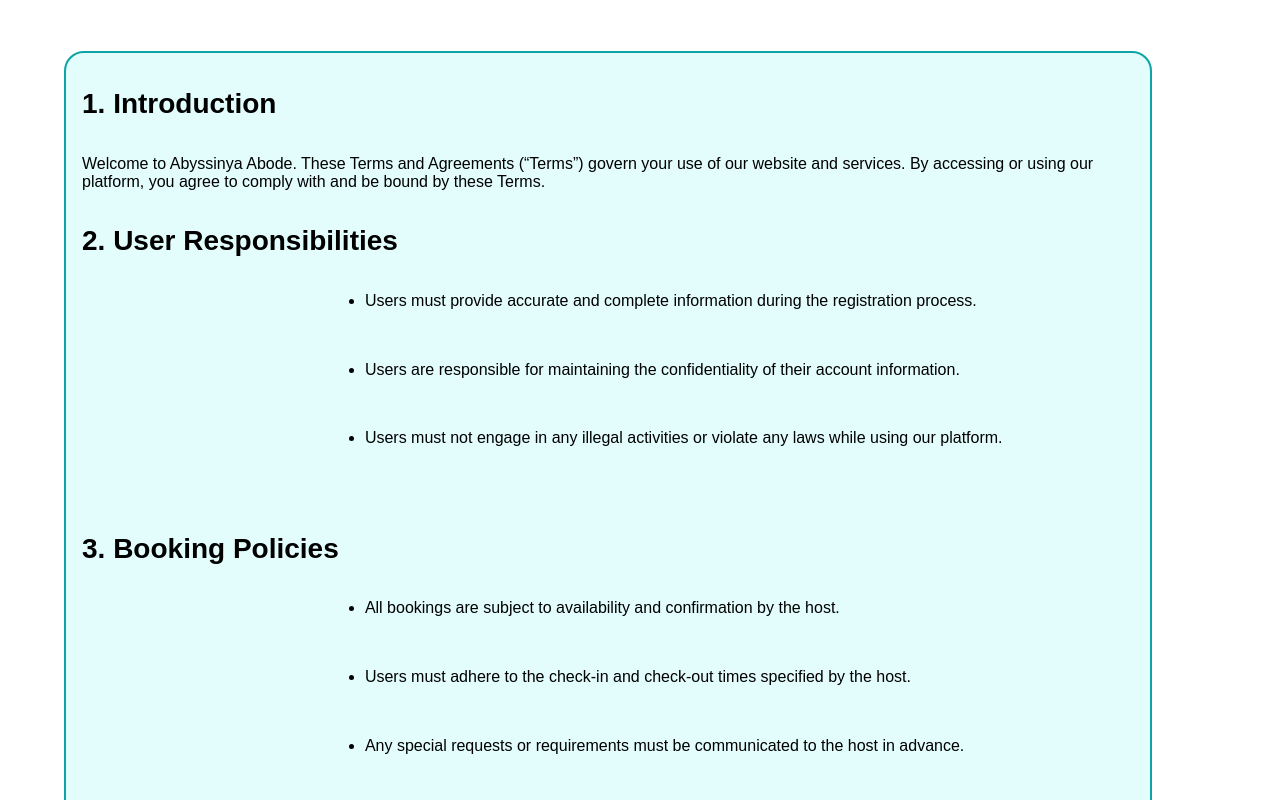
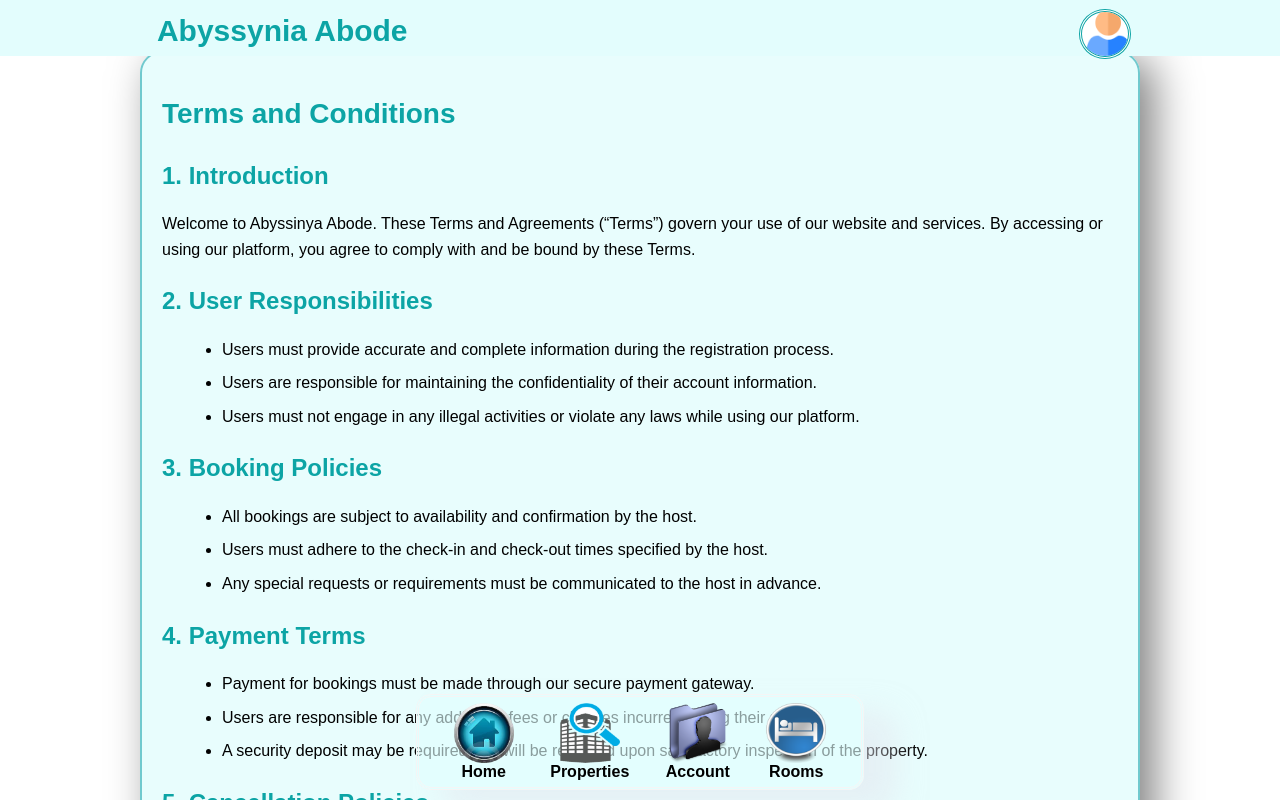
Before and after one commit to Tsedexashu08/Abysinia-Abode, a React (Create React App) app: page /termsPage in a window 1280 px wide. Built offline with nearby package versions, Linux system fonts and the light colour scheme; no server answers.

Commit message:
added styling to forgotten terms & privacy page

```diff
--- a/src/App.js
+++ b/src/App.js
@@ -31,7 +31,6 @@
                     <Route index element={<LoginPage />} />
                     <Route path='/register' element={<Register />} />
                     <Route path='/signup' element={<Signup />} />
-                    <Route path='/termsPage' element={<Terms />} />
                     {/* each route below will only work if authentication is done first(thats why we use ternanry conditional below). */}
                     {/* we show notfound page mak made if not authenticted when opening a page. */}
                     <Route element={<MainPage />}>
@@ -44,6 +43,7 @@
                         <Route path='/ReservationDetails/:name' element={isAuthenticated ? <ReservationDetails /> : <Navigate to="/404-notFound" />} />
                         <Route path='/editaccount' element={isAuthenticated ? <EditAccount /> : <Navigate to="/404-notFound" />} />
                         <Route path='/privacyPage' element={isAuthenticated ? <Privacy /> : <Navigate to="/404-notFound" />} />
+                        <Route path='/termsPage' element={<Terms />} />
                         <Route path='/myproperties' element={isAuthenticated ? <MyProperties /> : <Navigate to="/404-notFound" />} />
                         <Route path='/editproperty/:id' element={isAuthenticated ? <EditProperty /> : <Navigate to="/404-notFound" />} />
                         <Route path='/rooms' element={isAuthenticated ? <Rooms /> : <Navigate to="/404-notFound" />} />
--- a/src/pages/privacyPage.jsx
+++ b/src/pages/privacyPage.jsx
@@ -1,55 +1,50 @@
+import style from '../styles/Footer.module.css';
 
+function Privacy() {
+    return (
+        <div className={style.privacypage}>
+            <h1>Privacy Policy</h1>
+            <h2>1. Introduction</h2>
+            <p>Welcome to Abyssinya Abode. We value your privacy and are committed to protecting your personal information. This Privacy Policy outlines how we collect, use, and safeguard your data when you use our platform.</p>
 
-function Privacy(){
-    return(
-        <>
-        <h1>1. Introduction</h1>
-        <p>Welcome to Abyssynia Abode. We value your privacy and are committed to protecting your personal information. This Privacy Policy outlines how we collect, use, and safeguard your data when you use our platform.</p>
-
-        <h1>2. Information We Collect</h1>
+            <h2>2. Information We Collect</h2>
             <ul>
                 <li><b>Personal Information:</b> When you register, book a stay, or contact us, we may collect personal details such as your name, email address, phone number, and payment information.</li>
                 <li><b>Usage Data:</b> We collect information about your interactions with our website, including IP address, browser type, pages visited, and the time and date of your visit.</li>
-            <li>
-            <b>Cookies and Tracking Technologies:</b> We use cookies and similar technologies to enhance your experience on our site and gather information about your browsing activities.
-            </li>
-        </ul>
-        <h1>3. How We Use Your Information</h1>
-        <ul>
-            <li><b>To Provide Services:</b>We use your information to process bookings, manage your account, and provide customer support.</li>
-            <li><b>To Improve Our Platform:</b> We analyze usage data to improve our website’s functionality and user experience.</li>
-            <li>
-            <b>Marketing and Communications: </b> With your consent, we may send you promotional materials and updates about our services.
-            </li>
-        </ul>
-        <h1>4. Sharing Your Information</h1>
-        <ul>
-            <li><b>With Hosts and Guests:</b>We share necessary information with hosts and guests to facilitate bookings and communication.</li>
-            <li><b>Third-Party Service Providers:</b> We may share your data with third-party providers who assist us in operating our website and providing services.</li>
-            <li>
-            <b>Legal Requirements: </b> We may disclose your information if required by law or to protect our rights and safety.
-            </li>
+                <li><b>Cookies and Tracking Technologies:</b> We use cookies and similar technologies to enhance your experience on our site and gather information about your browsing activities.</li>
             </ul>
 
-        <h1>5. Data Security</h1>
+            <h2>3. How We Use Your Information</h2>
+            <ul>
+                <li><b>To Provide Services:</b> We use your information to process bookings, manage your account, and provide customer support.</li>
+                <li><b>To Improve Our Platform:</b> We analyze usage data to improve our website’s functionality and user experience.</li>
+                <li><b>Marketing and Communications:</b> With your consent, we may send you promotional materials and updates about our services.</li>
+            </ul>
+
+            <h2>4. Sharing Your Information</h2>
+            <ul>
+                <li><b>With Hosts and Guests:</b> We share necessary information with hosts and guests to facilitate bookings and communication.</li>
+                <li><b>Third-Party Service Providers:</b> We may share your data with third-party providers who assist us in operating our website and providing services.</li>
+                <li><b>Legal Requirements:</b> We may disclose your information if required by law or to protect our rights and safety.</li>
+            </ul>
+
+            <h2>5. Data Security</h2>
             <p>We implement appropriate security measures to protect your personal information from unauthorized access, alteration, disclosure, or destruction.</p>
 
-        <h1>6. Your Rights</h1>
+            <h2>6. Your Rights</h2>
             <ul>
-            <li><b>Access and Correction: </b>You have the right to access and update your personal information.</li>
-            <li><b>Data Deletion: :</b> You can request the deletion of your personal data, subject to legal and contractual obligations.</li>
-            <li>
-            <b>Opt-Out: </b> You can opt-out of receiving marketing communications from us at any time.
-            </li>
+                <li><b>Access and Correction:</b> You have the right to access and update your personal information.</li>
+                <li><b>Data Deletion:</b> You can request the deletion of your personal data, subject to legal and contractual obligations.</li>
+                <li><b>Opt-Out:</b> You can opt-out of receiving marketing communications from us at any time.</li>
             </ul>
 
-        <h1>7. Changes to This Privacy Policy</h1>
+            <h2>7. Changes to This Privacy Policy</h2>
             <p>We may update this Privacy Policy periodically. Any changes will be posted on this page, and we encourage you to review it regularly.</p>
 
-        <h1>8. Contact Us</h1>
+            <h2>8. Contact Us</h2>
             <p>If you have any questions or concerns about this Privacy Policy, please contact us at Abyssinya Abode.</p>
-        </>
-    )
+        </div>
+    );
 }
 
 export default Privacy;
--- a/src/pages/termsPage.jsx
+++ b/src/pages/termsPage.jsx
@@ -1,53 +1,64 @@
-import style from '../styles/Footer.module.css'
+import style from '../styles/Footer.module.css';
 
-function Terms(){
-    return(
+function Terms() {
+    return (
         <div className={style.termspage}>
-        <h1>1. Introduction</h1>
-        <p>Welcome to Abyssinya Abode. These Terms and Agreements (“Terms”) govern your use of our website and services. By accessing or using our platform, you agree to comply with and be bound by these Terms. </p>
-        <h1>2. User Responsibilities</h1>
+            <h1>Terms and Conditions</h1>
+            <h2>1. Introduction</h2>
+            <p>Welcome to Abyssinya Abode. These Terms and Agreements (“Terms”) govern your use of our website and services. By accessing or using our platform, you agree to comply with and be bound by these Terms.</p>
+
+            <h2>2. User Responsibilities</h2>
             <ul>
                 <li>Users must provide accurate and complete information during the registration process.</li>
                 <li>Users are responsible for maintaining the confidentiality of their account information.</li>
-            <li>
-            Users must not engage in any illegal activities or violate any laws while using our platform.
-            </li>
+                <li>Users must not engage in any illegal activities or violate any laws while using our platform.</li>
             </ul>
-        <h1>3. Booking Policies</h1>
+
+            <h2>3. Booking Policies</h2>
             <ul>
                 <li>All bookings are subject to availability and confirmation by the host.</li>
                 <li>Users must adhere to the check-in and check-out times specified by the host.</li>
-            <li>Any special requests or requirements must be communicated to the host in advance.
-            </li>
+                <li>Any special requests or requirements must be communicated to the host in advance.</li>
+            </ul>
 
-        </ul>
-        <h1>4. Payment Terms</h1>
+            <h2>4. Payment Terms</h2>
             <ul>
                 <li>Payment for bookings must be made through our secure payment gateway.</li>
                 <li>Users are responsible for any additional fees or charges incurred during their stay.</li>
-            <li>A security deposit may be required and will be refunded upon satisfactory inspection of the property.
-            </li>
+                <li>A security deposit may be required and will be refunded upon satisfactory inspection of the property.</li>
             </ul>
-        <h1>5. Cancellation Policies</h1>
+
+            <h2>5. Cancellation Policies</h2>
+            <ul>
                 <li>Cancellations made 15 days before the check-in date will receive a full refund.</li>
                 <li>Cancellations made within 3 days of the check-in date may incur a cancellation fee.</li>
-            <li>No-shows will be charged the full booking amount.
-            </li>
-        <h1>6. Host Responsibilities</h1>
+                <li>No-shows will be charged the full booking amount.</li>
+            </ul>
+
+            <h2>6. Host Responsibilities</h2>
+            <ul>
                 <li>Hosts must provide accurate and up-to-date information about their property.</li>
                 <li>Hosts are responsible for ensuring the property is clean and safe for guests.</li>
-            <li>Hosts must address any issues or complaints raised by guests promptly.
-            </li>
-        <h1>7. Liability</h1>
+                <li>Hosts must address any issues or complaints raised by guests promptly.</li>
+            </ul>
+
+            <h2>7. Liability</h2>
+            <ul>
                 <li>Abyssinya Abode is not liable for any damages, injuries, or losses incurred during the stay.</li>
-            <li>Users agree to indemnify and hold Abyssinya Abode harmless from any claims or disputes arising from their use of the platform.
-            </li>
-            <h1>9. Changes to Terms</h1>
+                <li>Users agree to indemnify and hold Abyssinya Abode harmless from any claims or disputes arising from their use of the platform.</li>
+            </ul>
+
+            <h2>8. Changes to Terms</h2>
+            <ul>
                 <li>We reserve the right to modify these Terms at any time. Any changes will be posted on our website, and continued use of the platform constitutes acceptance of the updated Terms.</li>
-            <h1>10. Contact Us</h1>
+            </ul>
+
+            <h2>9. Contact Us</h2>
+            <ul>
                 <li>If you have any questions or concerns about these Terms, please contact us at [Your Contact Information].</li>
+            </ul>
         </div>
-    )
+    );
 }
 
-export default Terms
+export default Terms;
--- a/src/styles/Footer.module.css
+++ b/src/styles/Footer.module.css
@@ -18,29 +18,52 @@
     padding-bottom: 10px;
     color: white;
 }
-.termspage{
+/* Footer.module.css */
+.termspage,.privacypage {
+    max-width: 1000px; /* Set a maximum width for better readability */
+    margin: 20px auto; /* Center the content horizontally */margin-top: 4%;
+    padding: 20px; /* Add padding for spacing */
+    border-radius: 8px; /* Rounded corners */
+    box-shadow: 0 4px 10px rgba(0, 0, 0, 0.1); /* Subtle shadow for depth */
+    font-family: Arial, sans-serif; /* Set a clean font */
+    line-height: 1.6; /* Improve line spacing */
+    background-color: rgba(227, 253, 253, 0.8);
 
-    height: fit-content;
-    width: 85vw;
+    border-radius: 22px;
+    border: 2px double #71C9CE;
+    box-shadow: 14px 8px 44px rgba(0.5, 0, 0.5, 0.5);
+}
 
-    background-color: #e3fdfd;
-    border: 2px solid #0ca4a5;
-    border-radius: 20px;
+h1 {
+    font-size: 2em; /* Larger font size for main title */
+    margin-bottom: 20px; /* Space below the title */
+    color: #0ca4a5; /* Darker text color */
+}
 
-    display: flex;
-    flex-direction: column;
+h2 {
+    font-size: 1.5em; /* Slightly smaller than h1 */
+    margin-top: 20px; /* Space above the section titles */
+    margin-bottom: 10px; /* Space below the section titles */
+    color: #0ca4a5;
+}
+
+p {
+    margin-bottom: 15px; /* Space below paragraphs */
+}
+
+ul {
+    list-style-type: disc; /* Use bullet points */
+    margin-left: 20px; /* Indent the list */
+    margin-bottom: 15px; /* Space below lists */
+}
+
+li {
+    margin-bottom: 8px; /* Space below list items */
+}
 
 
-    margin-left: 5%;
-    margin-top: 4%;
-    padding: 1rem;
-    /* added spacing for better visual spacing */
-}
-.termspage li{
-    flex: 1;
-    margin-left: 24%;
-    margin-bottom: 5%;
-}
+
+
 
 @media(max-width: 500px){
     .footer{
--- a/src/styles/acountStyle.module.css
+++ b/src/styles/acountStyle.module.css
@@ -24,7 +24,7 @@
     display: none;
 }
 
-/* From Uiverse.io by adamgiebl */
+
 .cssbuttonsiobutton {
     width: 50%;
     display: flex;
```
Lines whose indentation alone changed are shown as unchanged.
